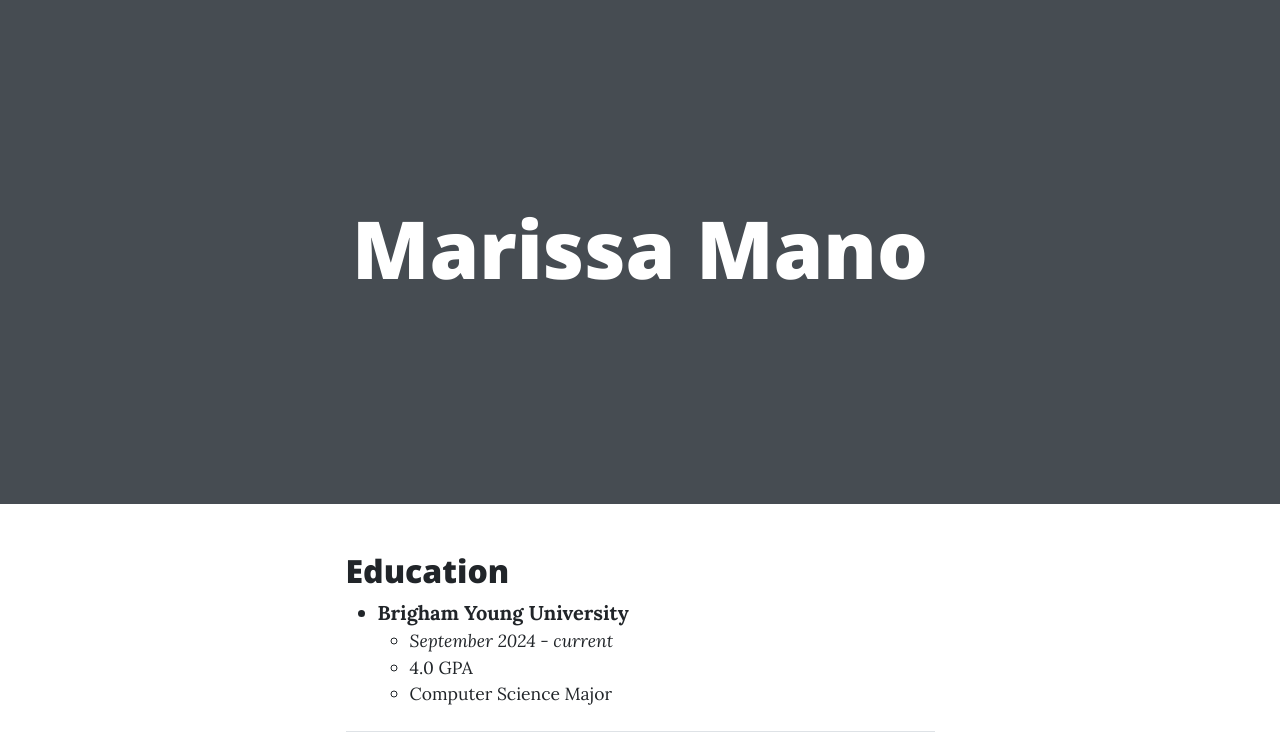
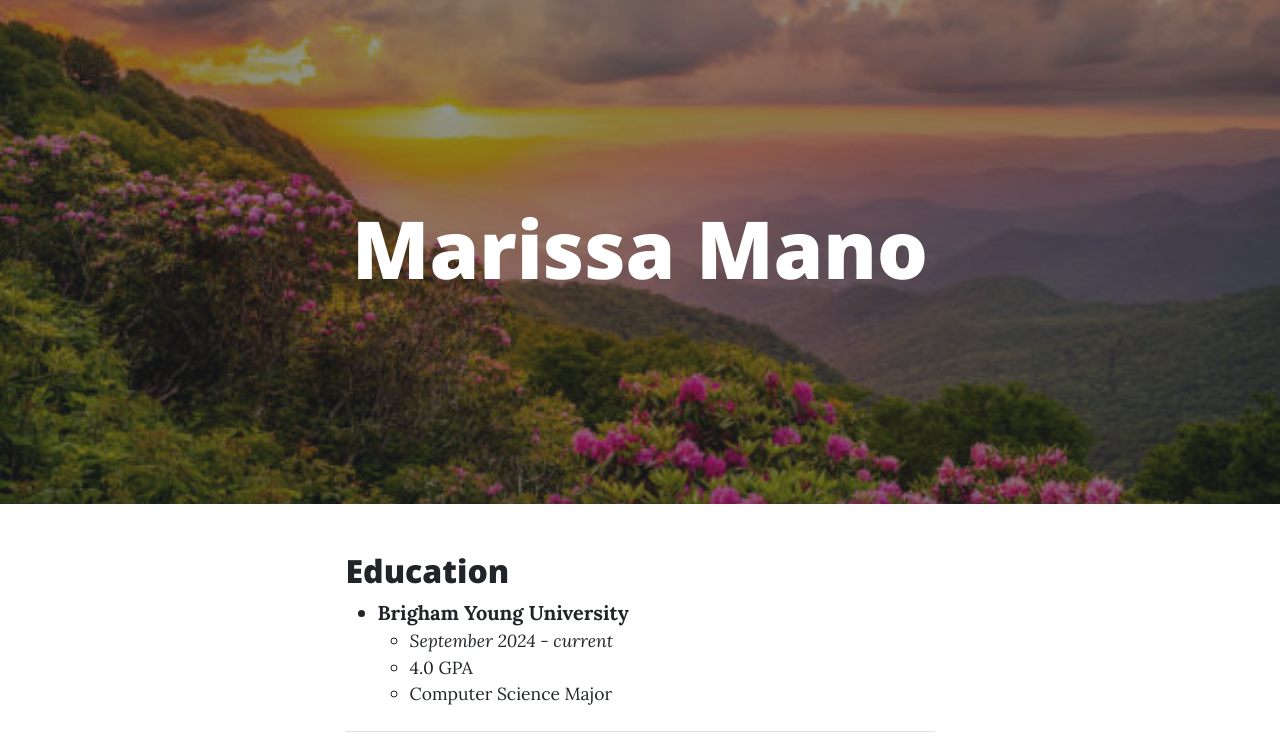
Before and after one commit to marissatmano/IS201, a plain HTML site: page index.html in a window 1280 px wide. Shown: the top 753 px of the page. Drawn offline with nearby package versions, Linux system fonts and the light colour scheme; the site is published under a folder, as on GitHub Pages, so addresses that start at the root find nothing.

Commit message:
Add files via upload

```diff
--- a/index.html
+++ b/index.html
@@ -35,7 +35,7 @@
             </div>
         </nav>
         <!-- Page Header-->
-        <header class="masthead" style="background-image: url('/assets/img/pretty_nature.jpg')">
+        <header class="masthead" style="background-image: url('assets/img/pretty_nature.jpg')">
             <div class="container position-relative px-4 px-lg-5">
                 <div class="row gx-4 gx-lg-5 justify-content-center">
                     <div class="col-md-10 col-lg-8 col-xl-7">
```
